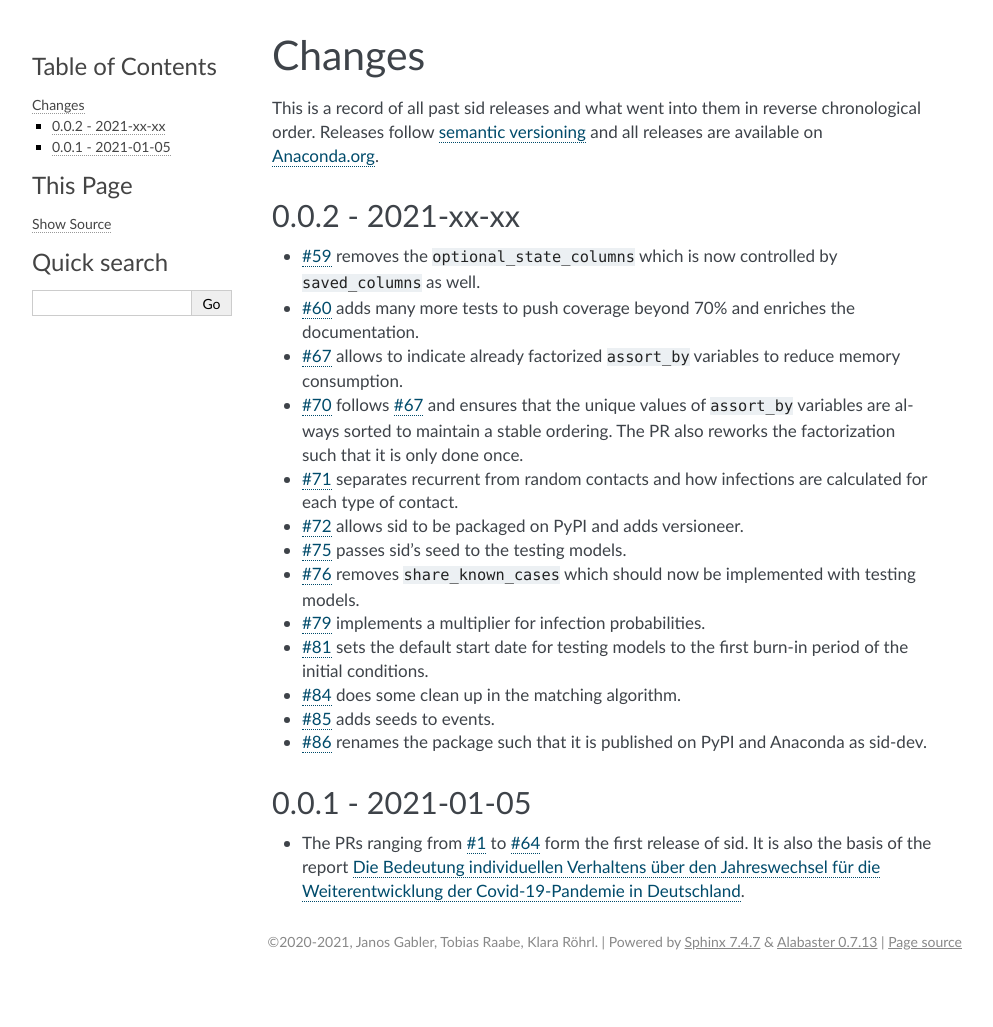
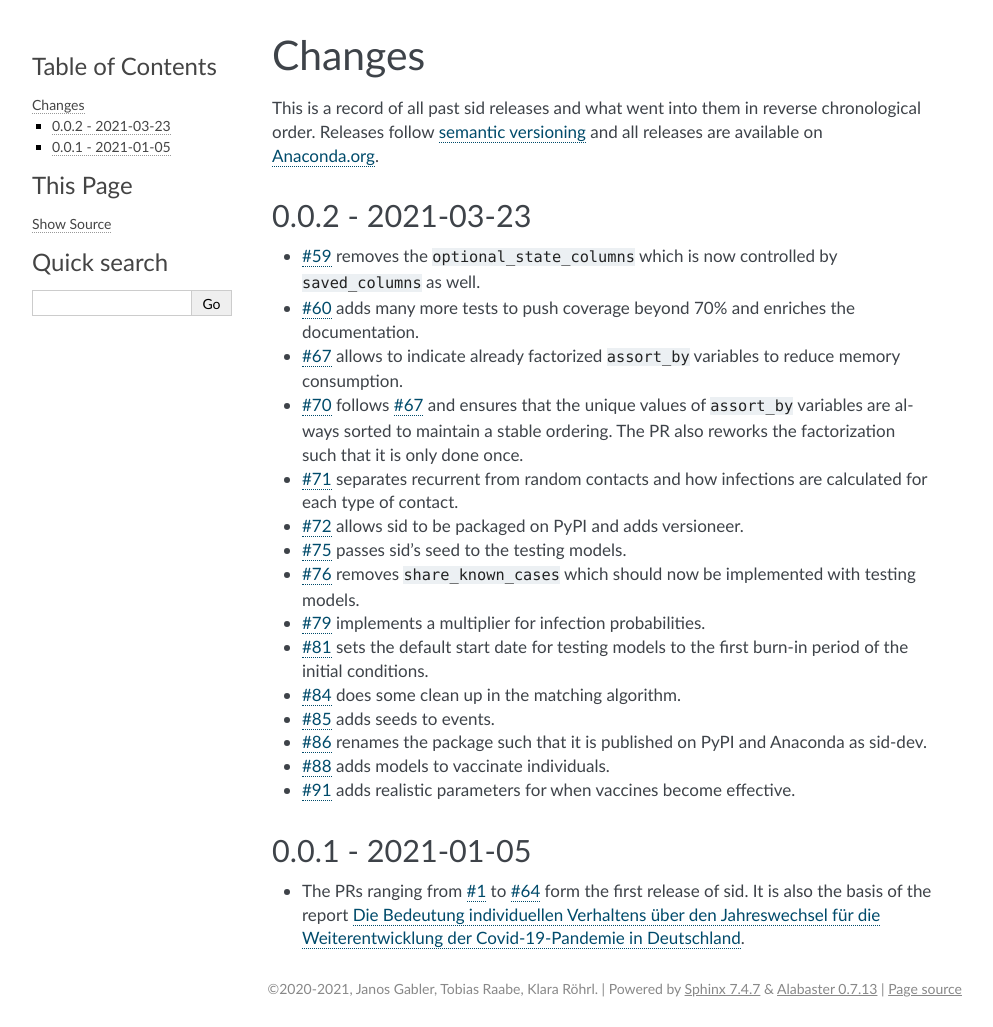
Before and after one commit to covid-19-impact-lab/sid, a Sphinx documentation site: the page built from docs/source/changes.rst, in a window 1280 px wide. Shown: the whole page, without its empty margins (148-1141 px from the left). Built offline with Sphinx 7.4.7, drawn with Linux system fonts in a browser that asks for light colours; pages that are not in the unit, such as notebooks, are missing from menus; before the commit the page ends 980 px from its top, so only the background shows below that.

Commit message:
Update changes.rst

```diff
--- a/docs/source/changes.rst
+++ b/docs/source/changes.rst
@@ -7,7 +7,7 @@ all releases are available on `Anaconda.org
 <https://anaconda.org/covid-19-impact-lab/sid>`_.
 
 
-0.0.2 - 2021-xx-xx
+0.0.2 - 2021-03-23
 ------------------
 
 - :gh:`59` removes the ``optional_state_columns`` which is now controlled by
@@ -32,6 +32,8 @@ all releases are available on `Anaconda.org
 - :gh:`85` adds seeds to events.
 - :gh:`86` renames the package such that it is published on PyPI and Anaconda as
   sid-dev.
+- :gh:`88` adds models to vaccinate individuals.
+- :gh:`91` adds realistic parameters for when vaccines become effective.
 
 
 0.0.1 - 2021-01-05
```
